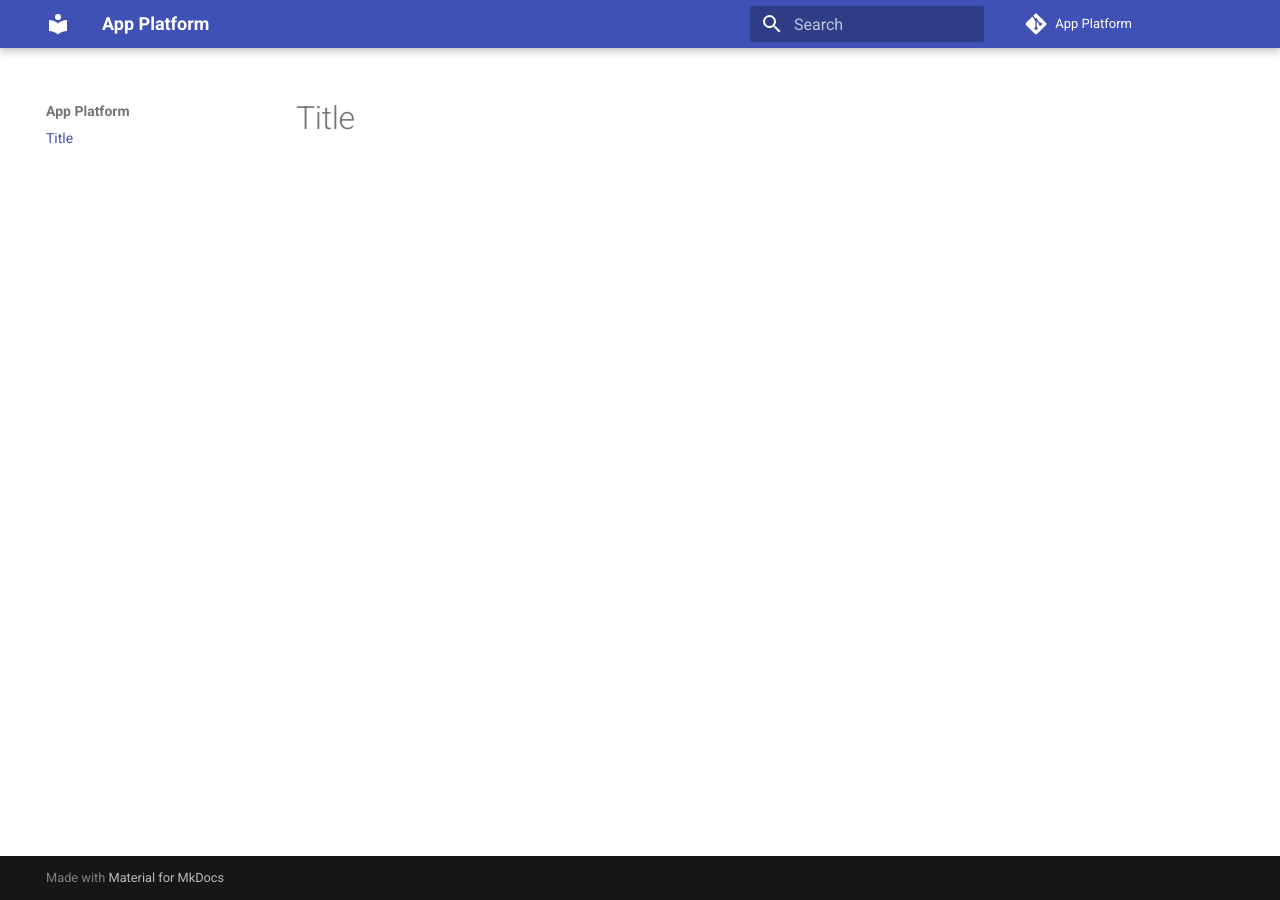
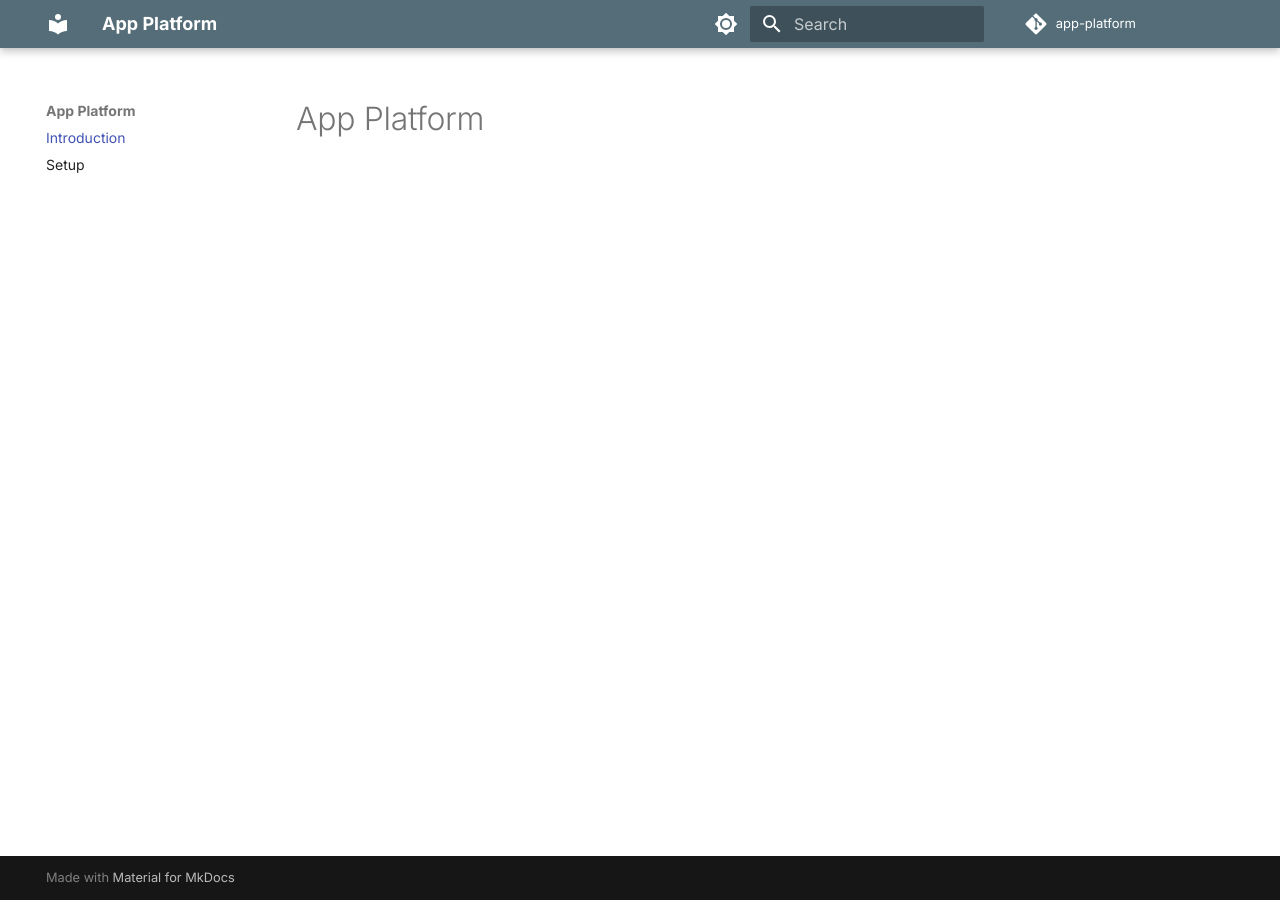
Before and after one commit to amzn/app-platform, an MkDocs documentation site: the page built from docs/index.md, in a window 1280 px wide. Built offline with MkDocs 1.6.1 and Material for MkDocs 9.7.7, drawn with Linux system fonts in a browser that asks for light colours; comment, search, counter and statistics services are not loaded.

Commit message:
More documentation updates.

```diff
--- a/docs/index.md
+++ b/docs/index.md
@@ -1 +1 @@
-# Title
+# App Platform
--- a/mkdocs.yml
+++ b/mkdocs.yml
@@ -1,9 +1,60 @@
-site_name: "App Platform"
-
-repo_name: "App Platform"
+site_name: App Platform
+site_url: https://amzn.github.io/app-platform/
+repo_name: app-platform
 repo_url: https://github.com/amzn/app-platform
 site_description: "A lightweight application framework for state and memory management suitable for Kotlin Multiplatform projects."
 remote_branch: gh-pages
 
+# https://squidfunk.github.io/mkdocs-material/
 theme:
-  name: material
+  name: 'material'
+  favicon: images/favicon.png
+  palette:
+    - media: '(prefers-color-scheme: light)'
+      scheme: default
+      primary: blue grey
+      accent: deep orange
+      toggle:
+        icon: material/brightness-7
+        name: Switch to dark mode
+    - media: '(prefers-color-scheme: dark)'
+      scheme: slate
+      primary: blue grey
+      accent: deep orange
+      toggle:
+        icon: material/brightness-4
+        name: Switch to light mode
+  font:
+    text: 'Inter'
+    code: 'Fira Code'
+
+  features:
+    - content.code.copy
+    - content.code.select
+
+markdown_extensions:
+  - smarty
+  - codehilite:
+      guess_lang: false
+  - footnotes
+  - meta
+  - toc:
+      permalink: true
+  - pymdownx.betterem:
+      smart_enable: all
+  - pymdownx.caret
+  - pymdownx.inlinehilite
+  - pymdownx.magiclink
+  - pymdownx.smartsymbols
+  - pymdownx.superfences
+  - pymdownx.emoji
+  - pymdownx.tabbed:
+      alternate_style: true
+  - tables
+  - admonition
+  - attr_list
+  - md_in_html
+
+nav:
+  - 'Introduction': index.md
+  - 'Setup': setup.md
```
Also changed, not shown: docs/setup.md (added, +1 -0 lines), docs/images/favicon.png (added).
